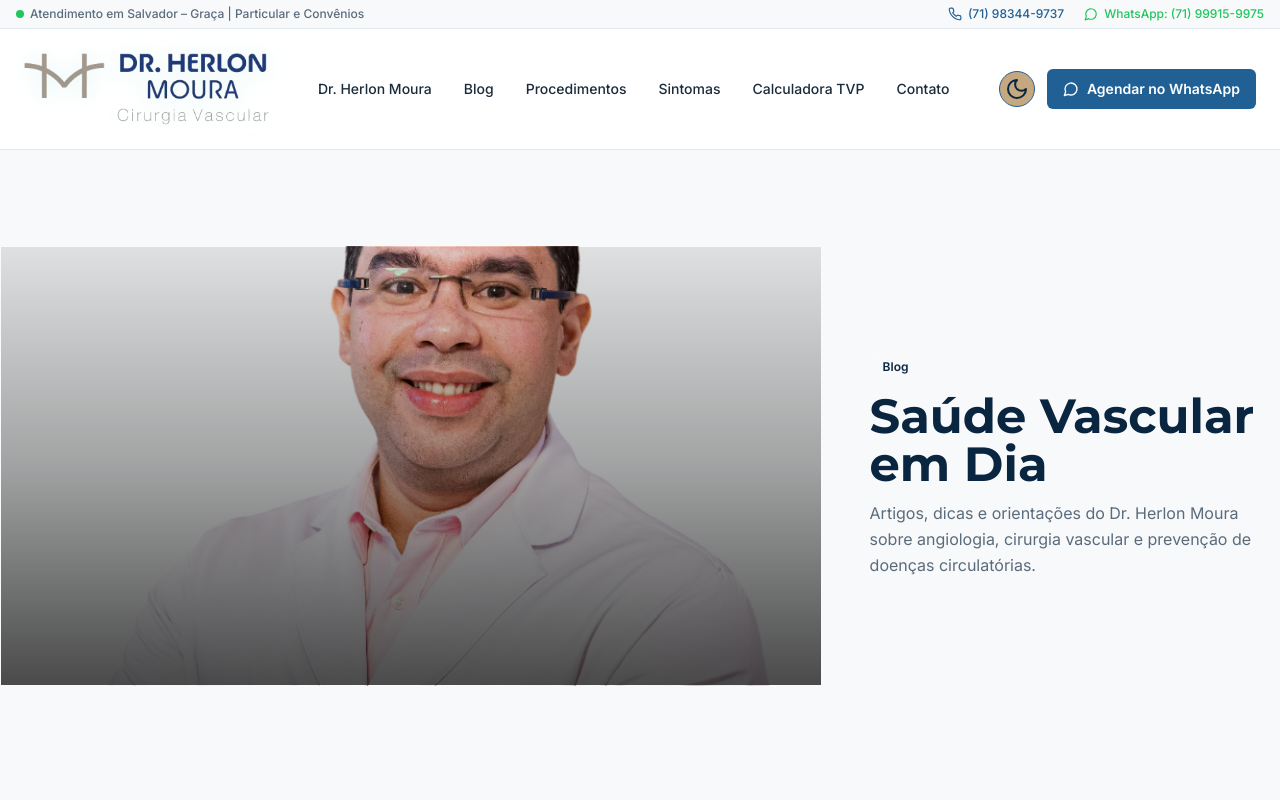
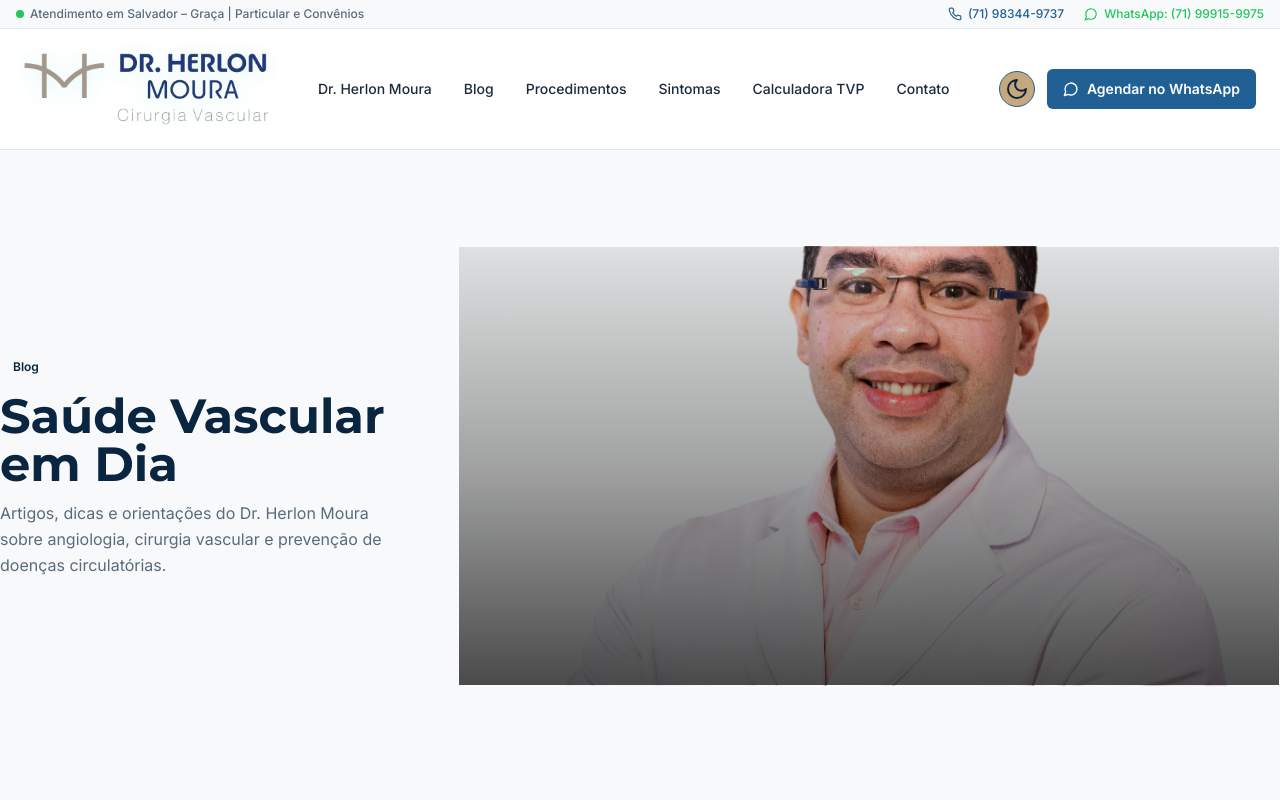
Before and after one commit to hudsonargollo/herlonmoura, a Next.js app: page /blog in a window 1280 px wide. Shown: the top 800 px of the page. Built offline with nearby package versions, Linux system fonts and the light colour scheme.

Commit message:
feat(blog): swap hero layout - photo right, text left

```diff
--- a/app/blog/page.tsx
+++ b/app/blog/page.tsx
@@ -40,14 +40,7 @@ export default function BlogPage() {
       />
       <section className="relative overflow-hidden bg-surface">
         <div className="relative flex items-center gap-6 sm:gap-12 py-14 sm:py-20 lg:py-24">
-          {/* Left: hero image (cropped to fill) */}
-          <div
-            className="relative w-full min-h-[55vh] min-w-[400px] border border-white/10"
-            style={{ backgroundImage: 'url(/images/dr-herlon-moura.png)', backgroundSize: 'cover', backgroundPosition: 'center 30%' }}
-          >
-            <div className="absolute inset-0 bg-gradient-to-t from-black/70 via-black/35 to-black/10" />
-          </div>
-          {/* Right: blog text overlay */}
+          {/* Left: blog text overlay */}
           <div className="flex-1 sm:flex-[1_1_50%] min-w-0">
             <div className="mx-auto max-w-lg text-center sm:text-left">
               <span className="inline-block rounded-full border border-white/20 bg-white/10 px-3 py-1 text-xs font-semibold">
@@ -61,6 +54,13 @@ export default function BlogPage() {
                 e prevenção de doenças circulatórias.
               </p>
             </div>
+          </div>
+          {/* Right: hero image (cropped to fill) */}
+          <div
+            className="relative w-full min-h-[55vh] min-w-[400px] border border-white/10"
+            style={{ backgroundImage: 'url(/images/dr-herlon-moura.png)', backgroundSize: 'cover', backgroundPosition: 'center 30%' }}
+          >
+            <div className="absolute inset-0 bg-gradient-to-t from-black/70 via-black/35 to-black/10" />
           </div>
         </div>
       </section>
```
